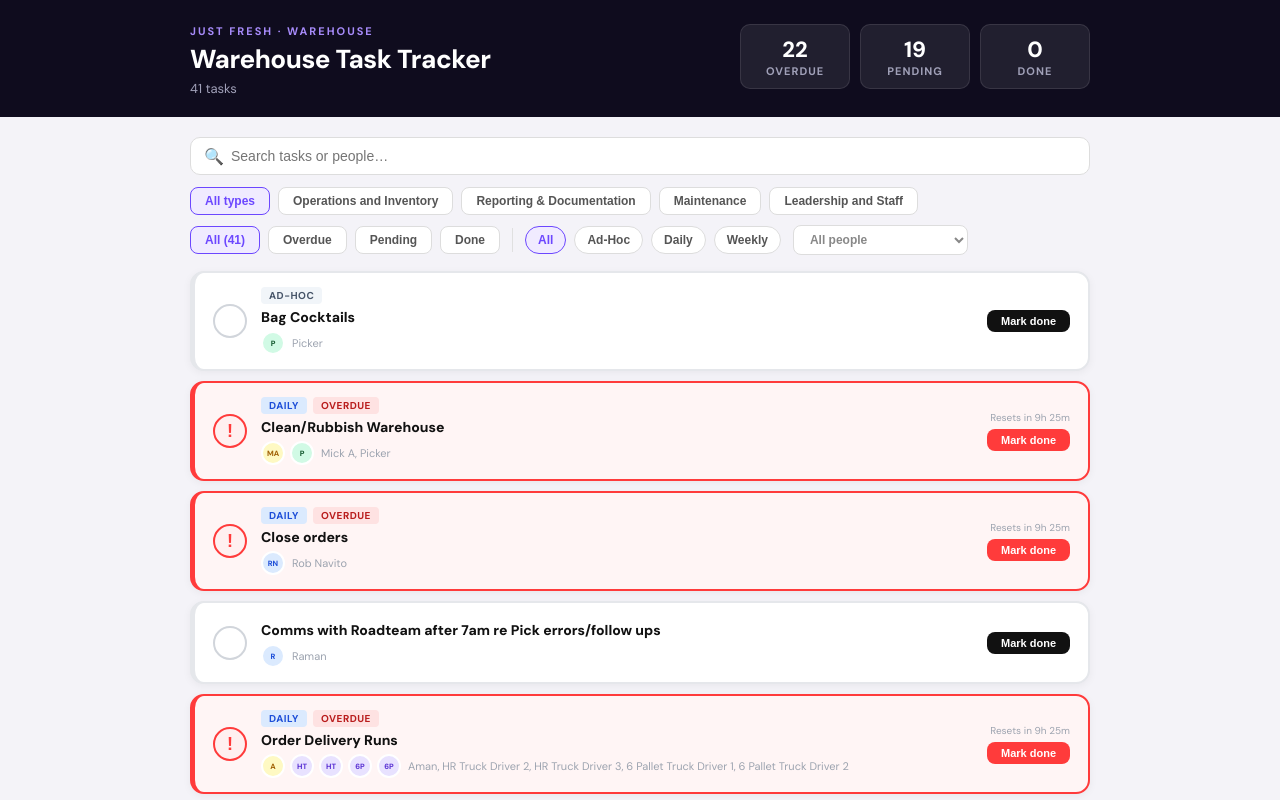
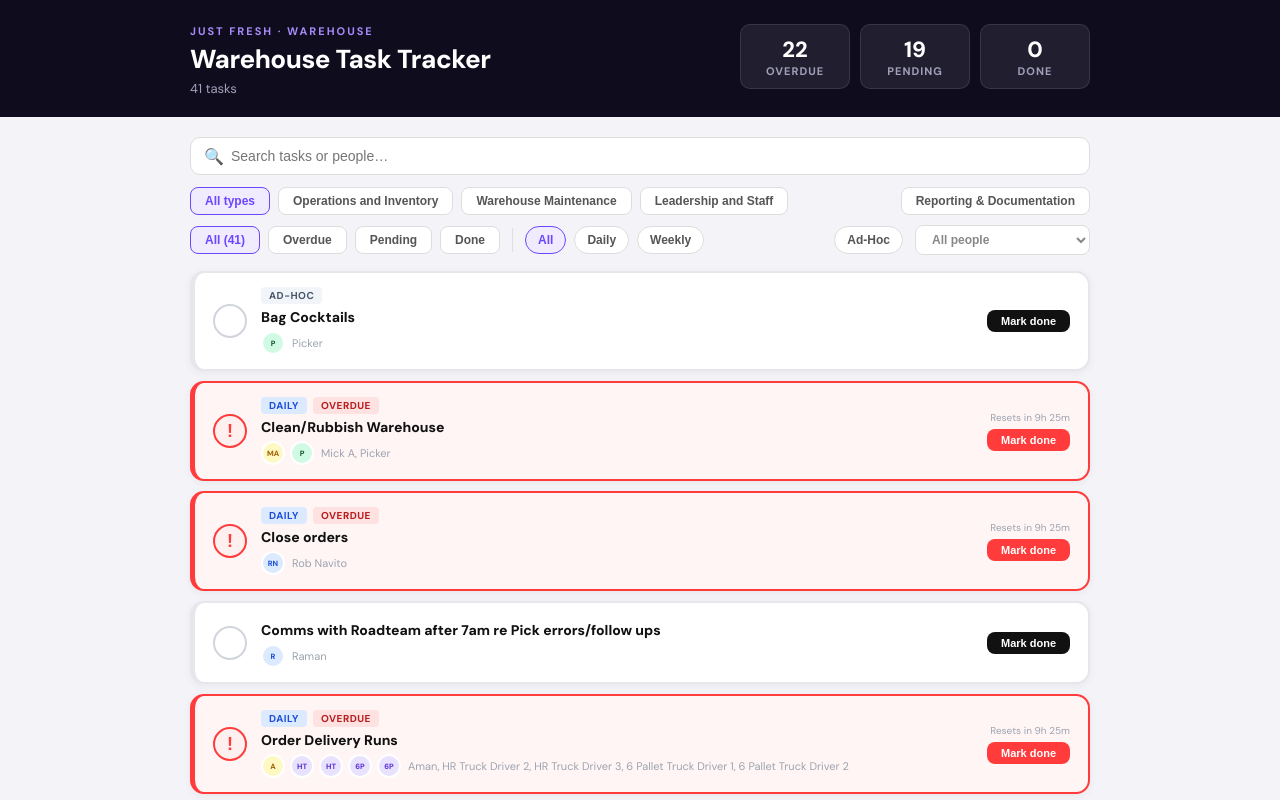
Before and after one commit to jfsimo/warehouse-tasks, a React (Create React App) app: page / in a window 1280 px wide. Shown: the top 800 px of the page. Built offline with nearby package versions, Linux system fonts and the light colour scheme.

Commit message:
Rename Maintenance to Warehouse Maintenance, move Reporting and Ad-Hoc filters to far right

```diff
--- a/src/App.js
+++ b/src/App.js
@@ -199,12 +199,16 @@ export default function App() {
               )}
             </div>
             <div style={{ display:"flex", gap:8, flexWrap:"wrap", marginBottom:10, alignItems:"center" }}>
-              {["All","Operations and Inventory","Reporting & Documentation","Maintenance","Leadership and Staff"].map(t => (
+              {["All","Operations and Inventory","Warehouse Maintenance","Leadership and Staff"].map(t => (
                 <button key={t} onClick={() => setTypeFilter(t)}
                   style={{ padding:"6px 14px", borderRadius:8, border:`1.5px solid ${typeFilter===t?"#6c47ff":"#ddd"}`, background:typeFilter===t?"#f0ebff":"#fff", color:typeFilter===t?"#6c47ff":"#555", fontWeight:600, fontSize:12, cursor:"pointer" }}>
                   {t === "All" ? "All types" : t}
                 </button>
               ))}
+              <button onClick={() => setTypeFilter("Reporting & Documentation")}
+                style={{ marginLeft:"auto", padding:"6px 14px", borderRadius:8, border:`1.5px solid ${typeFilter==="Reporting & Documentation"?"#6c47ff":"#ddd"}`, background:typeFilter==="Reporting & Documentation"?"#f0ebff":"#fff", color:typeFilter==="Reporting & Documentation"?"#6c47ff":"#555", fontWeight:600, fontSize:12, cursor:"pointer" }}>
+                Reporting & Documentation
+              </button>
             </div>
             <div style={{ display:"flex", gap:8, flexWrap:"wrap", marginBottom:16, alignItems:"center" }}>
               {[
@@ -219,12 +223,18 @@ export default function App() {
                 </button>
               ))}
               <div style={{ width:1, height:24, background:"#e0e0e0", margin:"0 4px" }}/>
-              {freqs.map(f => (
+              {freqs.filter(f => f !== "Ad-Hoc").map(f => (
                 <button key={f} onClick={() => setFreqFilter(f)}
                   style={{ padding:"6px 12px", borderRadius:20, border:`1.5px solid ${freqFilter===f?"#6c47ff":"#ddd"}`, background:freqFilter===f?"#f0ebff":"#fff", color:freqFilter===f?"#6c47ff":"#555", fontSize:12, fontWeight:600, cursor:"pointer" }}>
                   {f}
                 </button>
               ))}
+              {freqs.includes("Ad-Hoc") && (
+                <button onClick={() => setFreqFilter("Ad-Hoc")}
+                  style={{ marginLeft:"auto", padding:"6px 12px", borderRadius:20, border:`1.5px solid ${freqFilter==="Ad-Hoc"?"#6c47ff":"#ddd"}`, background:freqFilter==="Ad-Hoc"?"#f0ebff":"#fff", color:freqFilter==="Ad-Hoc"?"#6c47ff":"#555", fontSize:12, fontWeight:600, cursor:"pointer" }}>
+                  Ad-Hoc
+                </button>
+              )}
               <select value={personFilter} onChange={e => setPersonFilter(e.target.value)}
                 style={{ marginLeft:4, padding:"6px 12px", borderRadius:8, border:"1.5px solid #ddd", fontSize:12, fontWeight:600, color:personFilter==="All"?"#888":"#6c47ff", background:"#fff", cursor:"pointer" }}>
                 <option value="All">All people</option>
--- a/src/tasks.json
+++ b/src/tasks.json
@@ -11,7 +11,7 @@
     "id": "3049baf8-c8dc-8076-9c77-fddbd7780f60",
     "name": "Clean/Rubbish Warehouse",
     "freq": "Daily",
-    "type": "Maintenance",
+    "type": "Warehouse Maintenance",
     "owners": ["Mick A", "Picker"],
     "backups": []
   },
@@ -171,7 +171,7 @@
     "id": "3049baf8-c8dc-8006-ac5c-df735b3831aa",
     "name": "Maintenance Trucks/Forks/Pallet jacks etc",
     "freq": "Weekly",
-    "type": "Maintenance",
+    "type": "Warehouse Maintenance",
     "owners": ["Michael Cirillo"],
     "backups": []
   },
@@ -187,7 +187,7 @@
     "id": "35d9baf8-c8dc-8071-9567-dacca9a905c7",
     "name": "Manage Cleanliness of Trucks",
     "freq": "",
-    "type": "Maintenance",
+    "type": "Warehouse Maintenance",
     "owners": ["Rob Navito"],
     "backups": ["Johnny Alessandrino"]
   },
@@ -307,7 +307,7 @@
     "id": "3049baf8-c8dc-80cd-a6fc-dfde15e23434",
     "name": "Warehouse Maintenance",
     "freq": "Daily",
-    "type": "Maintenance",
+    "type": "Warehouse Maintenance",
     "owners": ["Rob Navito", "Grant Douglas"],
     "backups": []
   },
@@ -323,7 +323,7 @@
     "id": "3579baf8-c8dc-80f4-a6d5-d7fef1610430",
     "name": "Warehouse Security & Surveillance",
     "freq": "",
-    "type": "Maintenance",
+    "type": "Warehouse Maintenance",
     "owners": ["Simon Coppolino"],
     "backups": ["Rich Ambrosio"]
   }
```
